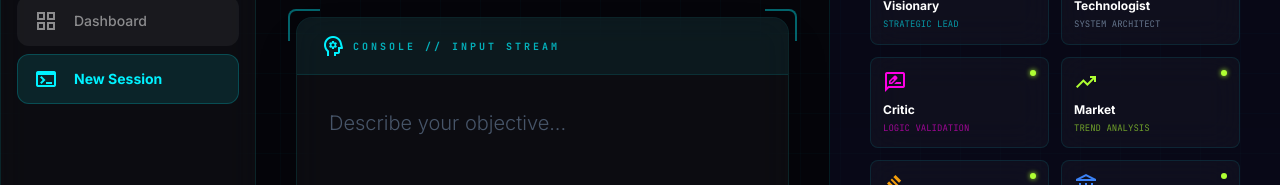
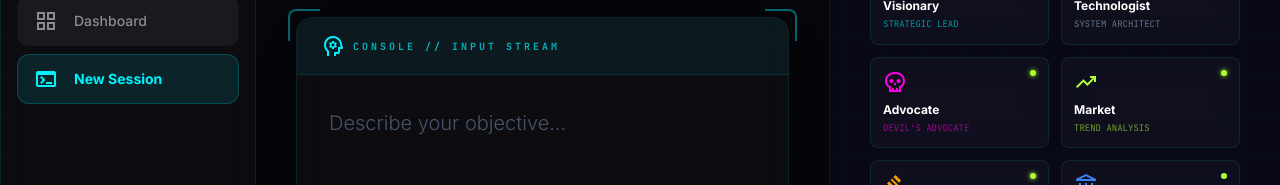
Before and after one commit to negraodenio/council, a Next.js app: page /new in a window 1280 px wide. Shown: the part 127-312 px from the top of the page. Built offline with nearby package versions, Linux system fonts and the light colour scheme; no server answers.

Commit message:
fix: rename Critic agent to Devil's Advocate in SystemReady UI

```diff
--- a/src/ui/SystemReady.tsx
+++ b/src/ui/SystemReady.tsx
@@ -263,11 +263,11 @@ export default function SystemReady() {
 
                             <div className="glass-panel p-3 rounded-lg border border-[#ff00e5]/30 hover:bg-[#ff00e5]/10 cursor-default transition-all">
                                 <div className="flex justify-between items-start mb-2">
-                                    <span className="material-symbols-outlined text-[#ff00e5] text-xl">rate_review</span>
+                                    <span className="material-symbols-outlined text-[#ff00e5] text-xl">skull</span>
                                     <div className="w-1.5 h-1.5 rounded-full bg-[#afff33] shadow-[0_0_5px_#afff33]"></div>
                                 </div>
-                                <h4 className="font-bold text-xs text-white">Critic</h4>
-                                <p className="text-[9px] text-[#ff00e5]/60 uppercase font-mono mt-1">Logic Validation</p>
+                                <h4 className="font-bold text-xs text-white">Advocate</h4>
+                                <p className="text-[9px] text-[#ff00e5]/60 uppercase font-mono mt-1">Devil's Advocate</p>
                             </div>
 
                             <div className="glass-panel p-3 rounded-lg border border-[#afff33]/30 hover:bg-[#afff33]/10 cursor-default transition-all">
```
